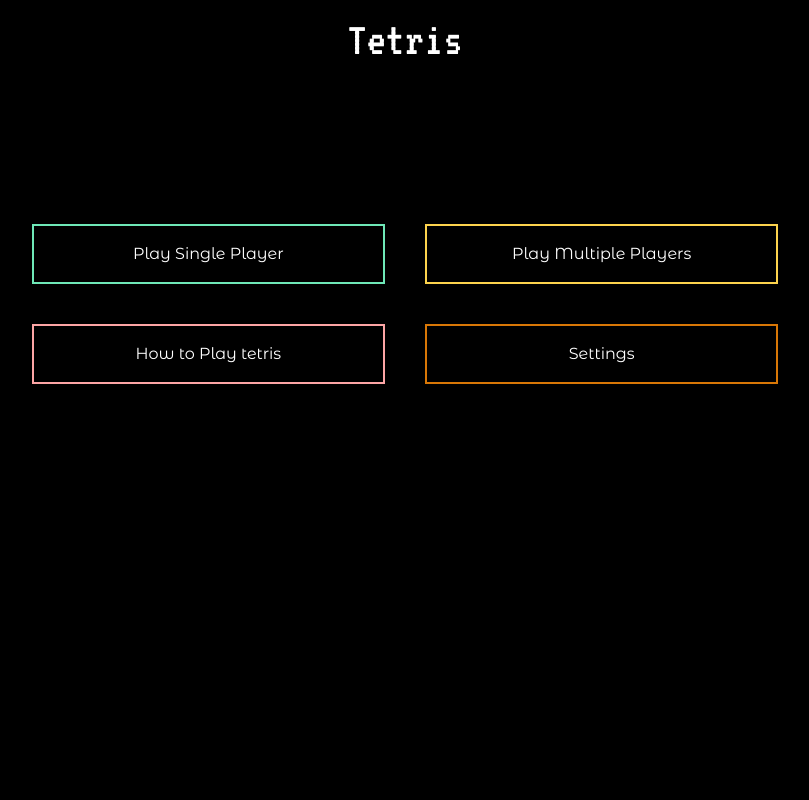
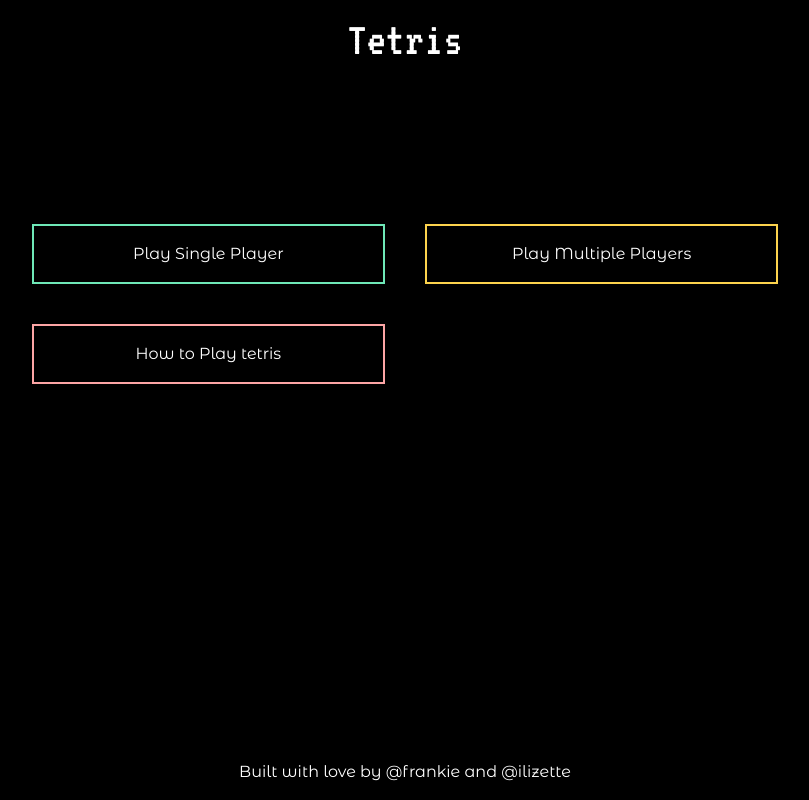
Before and after one commit to FrankChinedu/tetris_au, a React (Create React App) app in the folder client/: page / in a window 1280 px wide. Shown: the whole page, without its empty margins (235-1044 px from the left). Built offline with nearby package versions, Linux system fonts and the light colour scheme; no server answers.

Commit message:
removed setting and used how to play

```diff
--- a/client/src/views/Home/index.tsx
+++ b/client/src/views/Home/index.tsx
@@ -11,8 +11,13 @@
         <Link to={ROUTES.singleGame} className="border-2 border-green-300 px-7 py-4 transform transition duration-500 hover:scale-75">Play Single Player</Link>
         <Link to={ROUTES.multiGameSteps} className="border-2 border-yellow-300 px-7 py-4 transform transition duration-500 hover:scale-75">Play Multiple Players</Link>
         <Link to={ROUTES.howToPlay} className="border-2 border-red-300 px-7 py-4 transform transition duration-500 hover:scale-75">How to Play tetris</Link>
-        <Link to={ROUTES.home} className="border-2 border-yellow-600 px-7 py-4 transform transition duration-500 hover:scale-75">Settings</Link>
+        {/* <Link to={ROUTES.home} className="border-2 border-yellow-600 px-7 py-4 transform transition duration-500 hover:scale-75">Settings</Link> */}
       </main>
+      <footer className="absolute bottom-0 montserrat w-full text-center py-4">
+        Built with love by&nbsp;
+        <a href="https://twitter.com/frankieetchy" target="_blank" rel="noopener noreferrer">@frankie</a>&nbsp;and
+        <a href="https://twitter.com/ilizette7" target="_blank" rel="noopener noreferrer">&nbsp;@ilizette</a>
+      </footer>
     </div>
   );
 
--- a/client/src/views/HowToPlay/index.tsx
+++ b/client/src/views/HowToPlay/index.tsx
@@ -19,15 +19,17 @@
         <h3 className="md:text-5xl text-lg col-span-2 mr-auto p-3">How to play Tetris</h3>
       </nav>
       <main className="md:max-w-3xl w-11/12 mx-auto px-1">
-        <div>
-          <details className="my-10">
+        <div className="flex justify-center items-center">
+          {/* <details className="my-10">
             <summary className="text-3xl p-2">How to play single Player</summary>
             <p className="montserrat my-10">Lorem ipsum dolor, sit amet consectetur adipisicing elit. Tempore beatae reprehenderit cupiditate impedit, iure minus nulla nam excepturi, nihil quo cumque aspernatur, nemo ipsam neque? Laboriosam perferendis consectetur eligendi sequi.</p>
           </details>
           <details className="my-10">
             <summary className="text-3xl p-2">How to play multi Player</summary>
             <p className="montserrat my-10">it amet consectetur adipisicing elit. Tempore beatae reprehenderit cupiditate impedit, iure minus nulla nam excepturi, nihil quo cumque aspernatur, nemo ipsam neque? Laboriosam perferendis consectetur eligendi sequi.</p>
-          </details>
+          </details> */}
+
+          <div className="montserrat text-center text-4xl font-semibold">We're working on this!</div>
         </div>
       </main>
     </div>
```
Also changed, not shown: client/public/manifest.json, 1 other file (tests, documents, lock files or other folders).
